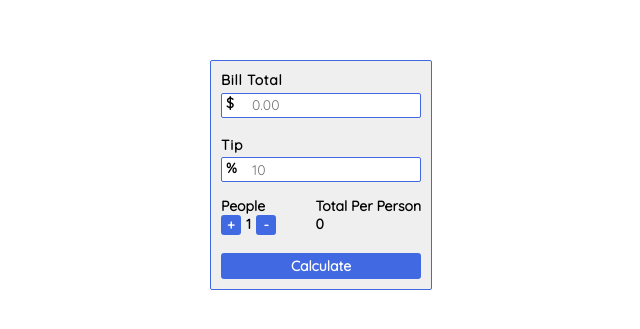
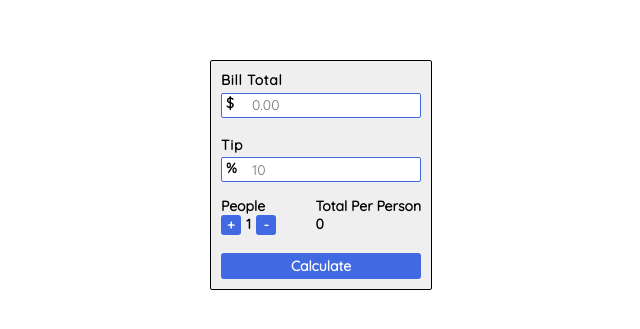
Before and after one commit to DeepakisDemigod/Tip-Calculator, a plain HTML site: page index.html in a window 1280 px wide. Shown: the part 225-554 px from the top of the page, without its empty margins (319-959 px from the left). Drawn offline with Linux system fonts and the light colour scheme.

Commit message:
Update style.css

```diff
--- a/style.css
+++ b/style.css
@@ -22,7 +22,7 @@ body {
     flex-direction: column;
     margin: 0 auto;
     padding: 10px;
-    border: 1px solid royalblue;
+    border: 1px solid black;
     border-radius: 2px;
 }
 
```
